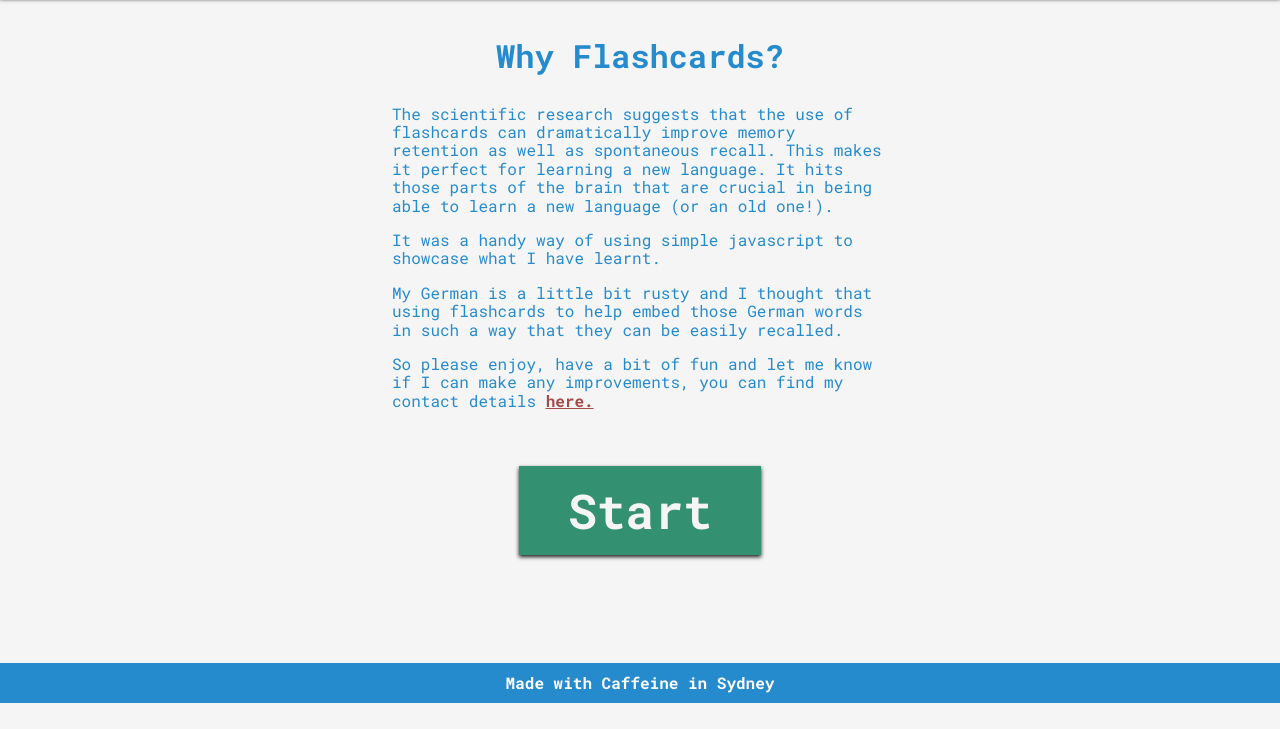
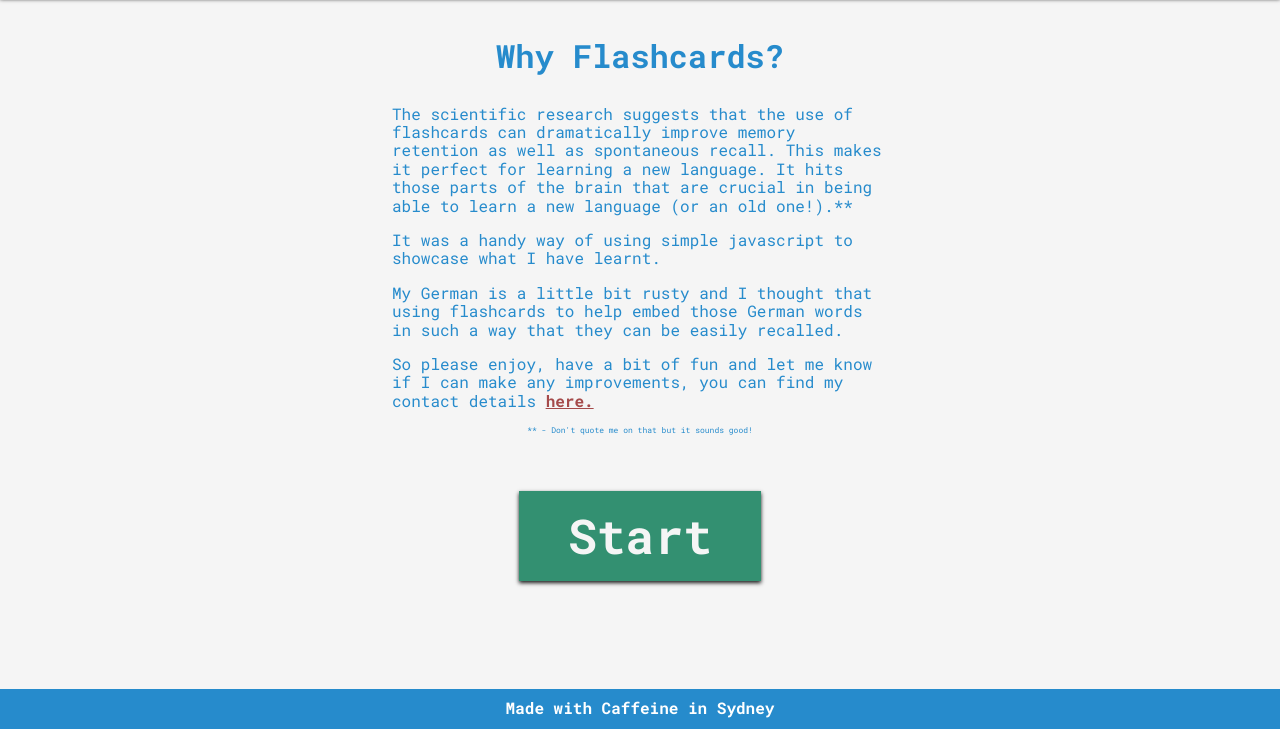
Before and after one commit to borganstein/finalProject_GA, a plain HTML site: page index.html in a window 1280 px wide. Shown: the part 833-1562 px from the top of the page. Before the commit the page ends 1536 px from the top, so only its background shows below. Drawn offline with nearby package versions, Linux system fonts and the light colour scheme.

Commit message:
added disclaimer to front page

```diff
--- a/css/global.css
+++ b/css/global.css
@@ -336,6 +336,10 @@ footer p {
   /* Testing out button animation - callouts */
 }
 
+.creditQuote {
+  font-size: 0.5rem;
+}
+
 /*################################ END #######################################*/
 /* ############################################################################
 
--- a/index.html
+++ b/index.html
@@ -42,10 +42,11 @@
       <h1>Why Flashcards?</h1>
       <p>The scientific research suggests that the use of flashcards can dramatically improve memory retention as well as spontaneous recall. This makes it perfect for learning a new language. It hits those parts of the brain that are crucial in
         being
-        able to learn a new language (or an old one!).</p>
+        able to learn a new language (or an old one!).**</p>
       <p>It was a handy way of using simple javascript to showcase what I have learnt.</p>
       <p>My German is a little bit rusty and I thought that using flashcards to help embed those German words in such a way that they can be easily recalled.</p>
       <p>So please enjoy, have a bit of fun and let me know if I can make any improvements, you can find my contact details <a href="socials.html">here.</a></p>
+<p class="creditQuote">** - Don't quote me on that but it sounds good!</p>
       <a class="hero-button" href="flashcard.html">Start</a>
     </div>
   </main>
```
